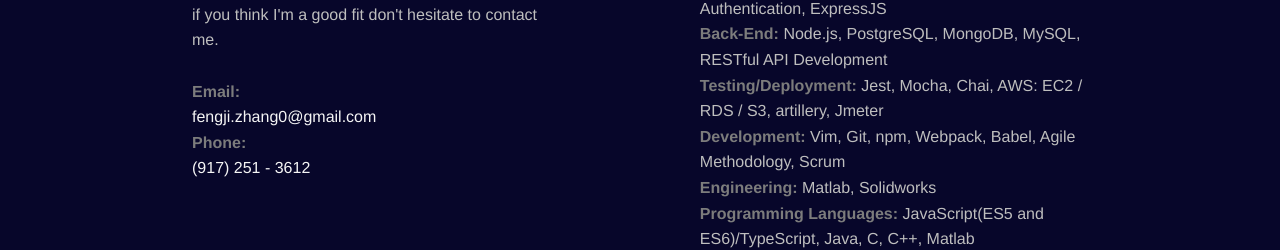
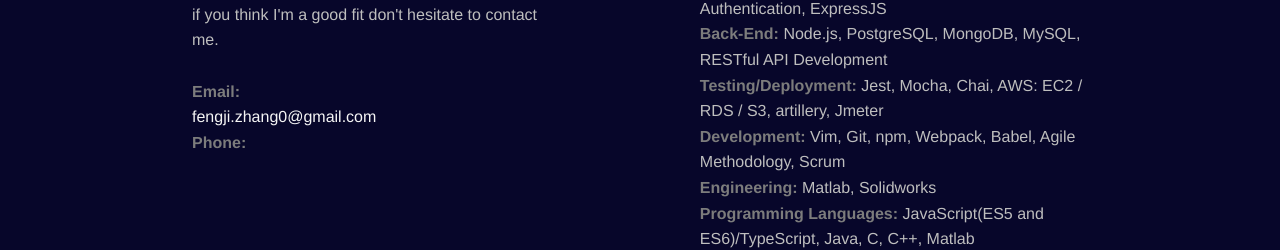
Before and after one commit to fengjizhang/pw2.0, a React (Create React App) app: page /users in a window 1280 px wide. Shown: the part 1256-1506 px from the top of the page. Built offline with nearby package versions, Linux system fonts and the light colour scheme; the HTML template or start-up script is replaced by a standard one.

Commit message:
Update About.jsx

```diff
--- a/src/components/About.jsx
+++ b/src/components/About.jsx
@@ -17,7 +17,7 @@
                     <div className='category'>Email:</div>
                     <div className='info'>fengji.zhang0@gmail.com</div>
                     <div className='category'>Phone:</div>
-                    <div>(917) 251 - 3612</div>
+                    <div></div>
                 </div>
                 <div >
                     <div className='about3'>Skills</div>
```
